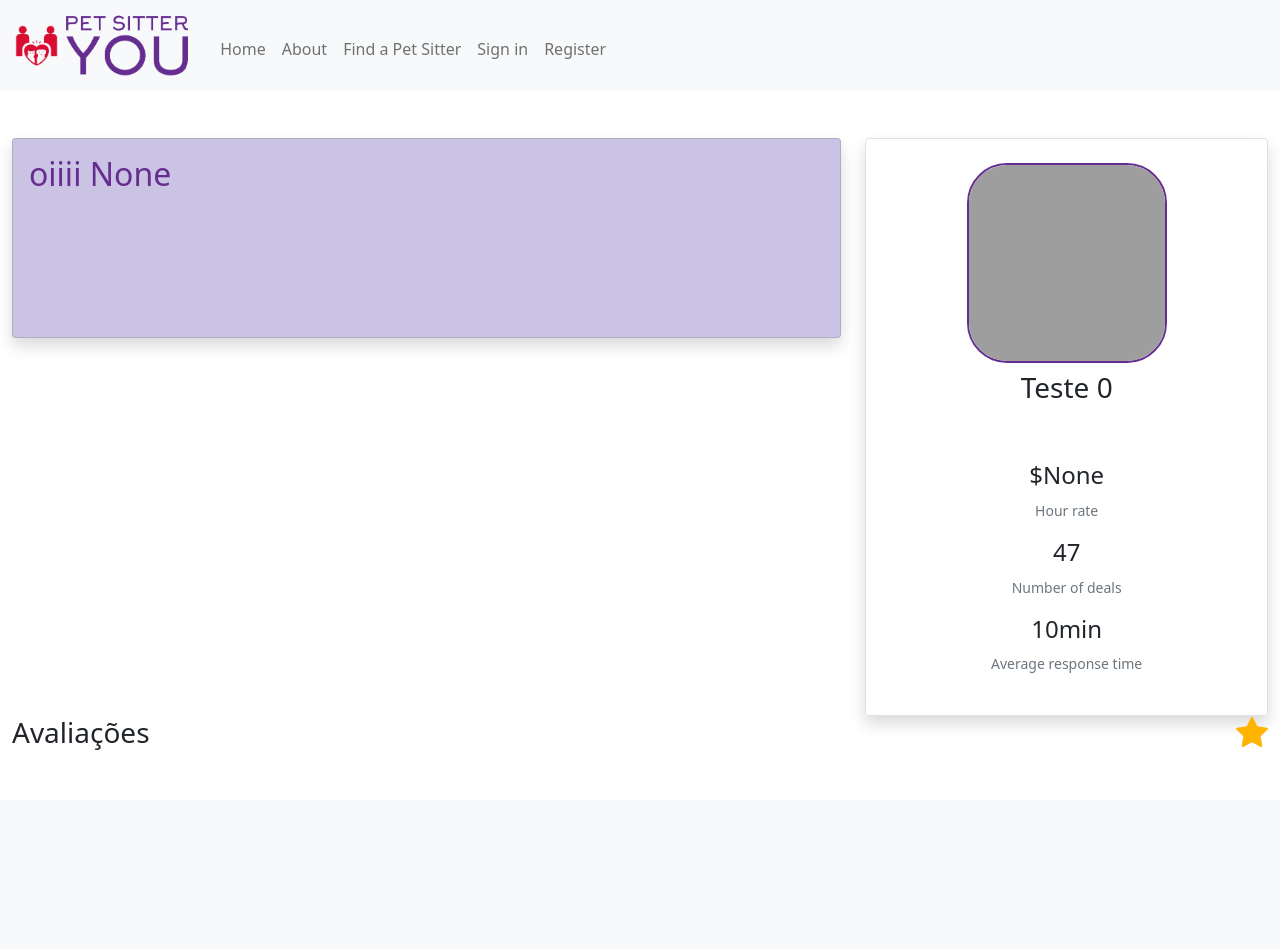
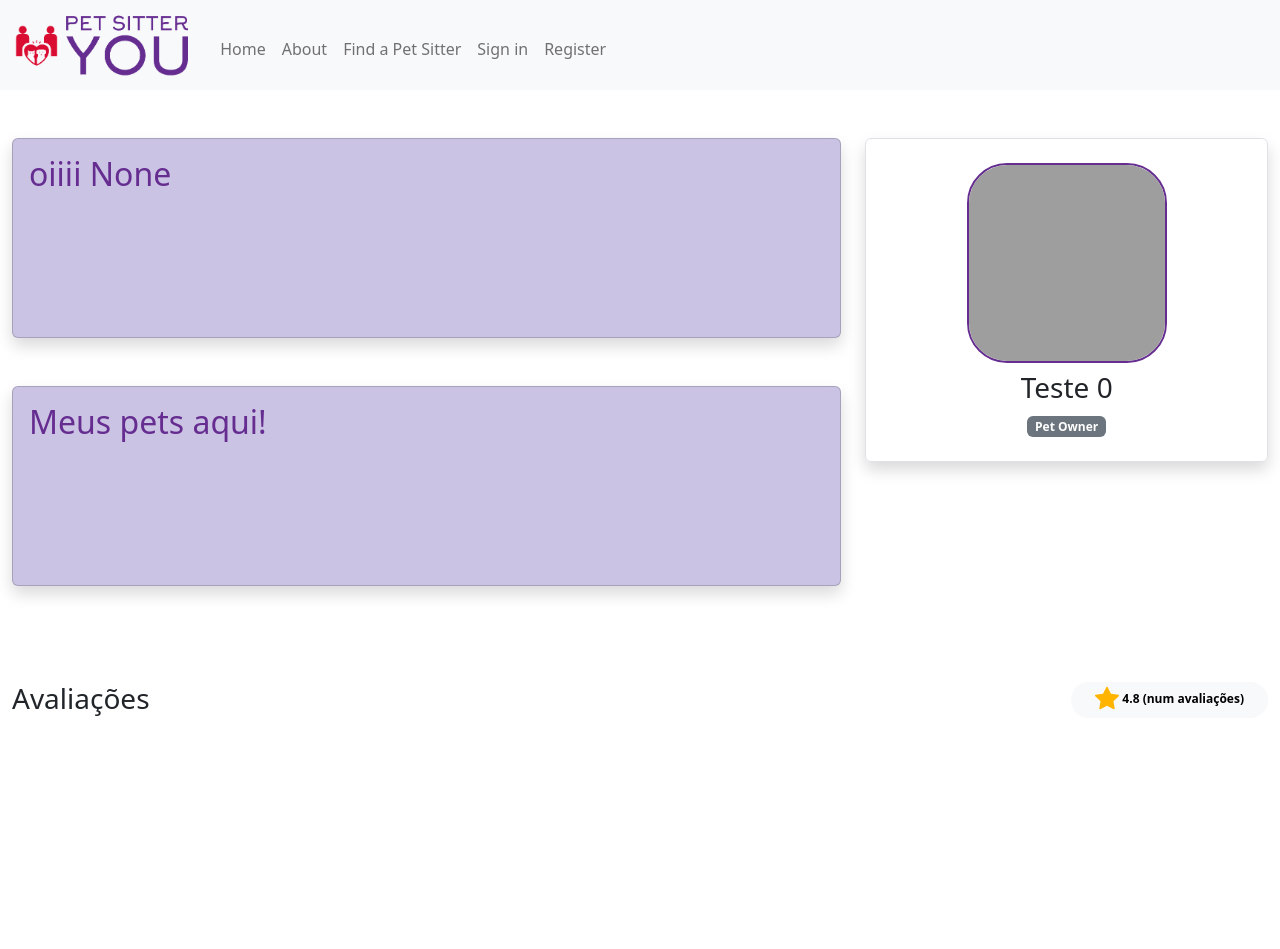
Before and after one commit to gbrandao-creator/CS50-Web, a Django app: a page that uses final_project/pets/templates/pets/layout.html in a window 1280 px wide. Shown: the top 949 px of the page. Before the commit the page ends 750 px from the top, so only its background shows below. Run offline with Django 4.2, Linux system fonts and the light colour scheme; data comes from the database, SQL or seed files in the repository; grey boxes are pictures that could not be loaded.

Commit message:
Profile page changes.

```diff
--- /dev/null
+++ b/final_project/pets/static/pets/profile.js
@@ -0,0 +1,19 @@
+document.addEventListener('DOMContentLoaded', function() {
+    window.onscroll = function() {handleScroll()};
+
+    function handleScroll(){
+        footer = document.querySelector('#footer');
+        header = document.querySelector('#header');
+
+        if (document.body.scrollTop > 50 || document.documentElement.scrollTop > 50) {
+            if (! footer.className.includes('fade')) {
+                footer.classList.add('fade');
+                header.classList.add('fade');
+            }
+        } else {
+            footer.classList.remove('fade');
+            header.classList.remove('fade');
+        }
+    }
+
+})
--- a/final_project/pets/templates/pets/layout.html
+++ b/final_project/pets/templates/pets/layout.html
@@ -4,7 +4,7 @@
     <head>
         <title>{% block title %}{% endblock %}</title>
         <meta name="viewport" content="width=device-width, initial-scale=1.0">
-        <link href="https://cdn.jsdelivr.net/npm/bootstrap@5.0.2/dist/css/bootstrap.min.css" rel="stylesheet" integrity="sha384-EVSTQN3/azprG1Anm3QDgpJLIm9Nao0Yz1ztcQTwFspd3yD65VohhpuuCOmLASjC" crossorigin="anonymous">
+        <link href="https://cdn.jsdelivr.net/npm/bootstrap@5.2.0/dist/css/bootstrap.min.css" rel="stylesheet" integrity="sha384-gH2yIJqKdNHPEq0n4Mqa/HGKIhSkIHeL5AyhkYV8i59U5AR6csBvApHHNl/vI1Bx" crossorigin="anonymous">
         <link href="{% static 'pets/styles.css' %}" rel="stylesheet">
         <script src="https://cdn.jsdelivr.net/npm/bootstrap@5.1.0/dist/js/bootstrap.min.js" integrity="sha384-cn7l7gDp0eyniUwwAZgrzD06kc/tftFf19TOAs2zVinnD/C7E91j9yyk5//jjpt/" crossorigin="anonymous"></script>
         {% block script %}
--- a/final_project/pets/templates/pets/profile.html
+++ b/final_project/pets/templates/pets/profile.html
@@ -6,29 +6,37 @@
 {% endblock %}
 
 {% block body %}
-<div class="container-fluid mt-5">
+<div class="sticky-top sticky bg-white shadow text-center p-2" id="header">
+    <h5>{{ profile_user.first_name }}</h5>
+</div>
+<div class="container-fluid">
     <div class="row text-center">
-        <div class="col-12 col-lg-8 order-3 order-lg-1 my-4 my-lg-0">
+        <div class="col-12 col-lg-8 order-2 order-lg-1 my-4 my-lg-0">
             <div class="card shadow alt-card p-3 text-start">
                 <h2 class="color-purple">oiiii {{ profile_user.bio }}</h2>
+            </div>
+            <div class="card shadow alt-card p-3 my-5 text-start">
+                <h2 class="color-purple">Meus pets aqui!</h2>
             </div>
         </div>
         <div class="col-12 col-lg-4 order-1 order-lg-2">
             <div class="shadow border rounded p-4">
-                <img class="profile-picture border-rounded mb-2" alt="profile picture"
+                <img alt="profile picture" class="profile-picture border-rounded mb-2
                 {% if profile_user.photo_url %}
+                    border-purple"
                     src="{{ profile_user.photo_url }}"
                 {% else %}
-                    src="{% static 'pets/img/default_profile.png' %}"
+                    " src="{% static 'pets/img/default_profile.png' %}"
                 {% endif %}>
                 <h3>{{ profile_user.first_name }} {{ profile_user.last_name }}</h3>
                 <span class="badge text-bg-secondary">
                     Pet Owner
                 </span>
-                <br>
-                <span class="badge text-bg-primary">
+                {% if profile_user.is_pet_sitter %}
+                <span class="badge text-bg-primary mb-4">
                     Pet Sitter
                 </span>
+                <br>
                 <div class="d-flex d-lg-block my-4 my-lg-0">
                     <div class="col-4 col-lg-12">
                         <h4>${{ profile_user.hour_rate }}</h4>
@@ -43,22 +51,32 @@
                         <p class="text-secondary"><small>Average response time</small></p>
                     </div>
                 </div>
+                {% endif %}
             </div>
         </div>
     </div>
-
-    <div class="row text-center ">
+    <div class="row text-center my-5" style="height: 200vh">
         <div class="col-12 d-flex justify-content-between">
             <div>
                 <h3 style="white-space: nowrap">Avaliações</h3>
             </div>
             <div>
-                <svg xmlns="http://www.w3.org/2000/svg" width="32" height="32" fill="rgb(255, 181, 0)" class="bi bi-star-fill" viewBox="0 0 16 16">
+
+                <span class="badge rounded-pill text-bg-light px-4"> <svg xmlns="http://www.w3.org/2000/svg" class="mb-1" width="24" height="24" fill="rgb(255, 181, 0)" class="bi bi-star-fill" viewBox="0 0 16 16">
                     <path d="M3.612 15.443c-.386.198-.824-.149-.746-.592l.83-4.73L.173 6.765c-.329-.314-.158-.888.283-.95l4.898-.696L7.538.792c.197-.39.73-.39.927 0l2.184 4.327 4.898.696c.441.062.612.636.282.95l-3.522 3.356.83 4.73c.078.443-.36.79-.746.592L8 13.187l-4.389 2.256z"/>
-                </svg>
+                </svg> <span>4.8</span> <span>(num avaliações)</span>
+                </span>
             </div>
         </div>
     </div>
 </div>
 
+<div class="footer sticky-bottom sticky bg-white shadow text-center p-4" id="footer">
+    <button type="button" class="btn btn-bd-primary w-75">Send a request</button>
+</div>
+
 {% endblock %}
+
+{% block script %}
+<script src="{% static 'pets/profile.js' %}"></script>
+{% endblock %}
```
Also changed, not shown: final_project/pets/static/pets/styles.css (+32 -1 lines).
